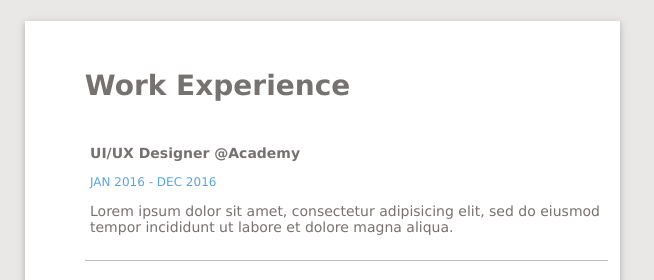
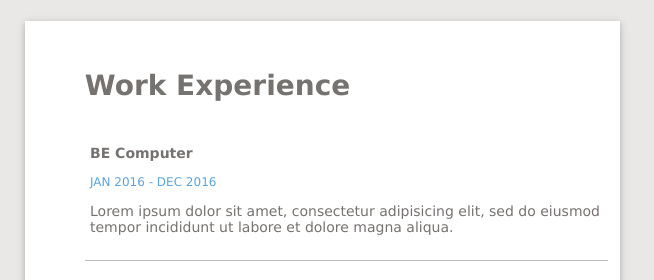
Before and after one commit to RavalAanal/RavalAanalgithub.io, a plain HTML site: page index.html in a window 1280 px wide. Shown: the top 280 px of the page, 520-1174 px from the left. Drawn offline with Linux system fonts and the light colour scheme.

Commit message:
Update index.html

```diff
--- a/index.html
+++ b/index.html
@@ -47,7 +47,7 @@ SYL-3RF87W</p>
             <div class="work-experience">
                 <h1 class="heading">Work Experience</h1>
                 <div class="info">
-                    <p class="sub-heading">UI/UX Designer @Academy</p>
+                    <p class="sub-heading">BE Computer</p>
                     <p class="duration">JAN 2016 - DEC 2016</p>
                     <p>Lorem ipsum dolor sit amet, consectetur adipisicing elit, sed do eiusmod
                     tempor incididunt ut labore et dolore magna aliqua.</p>
```
